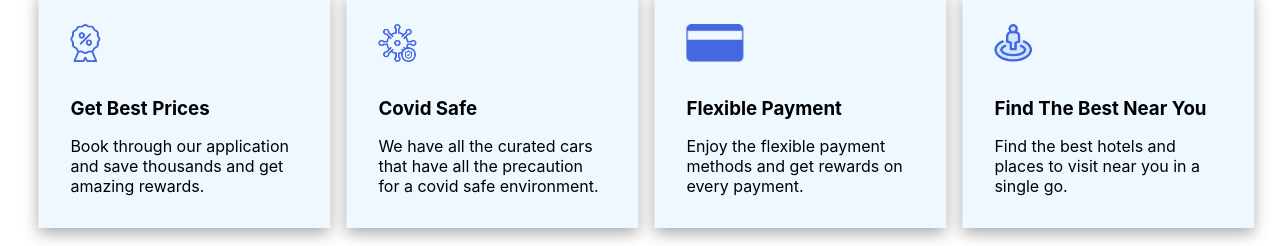
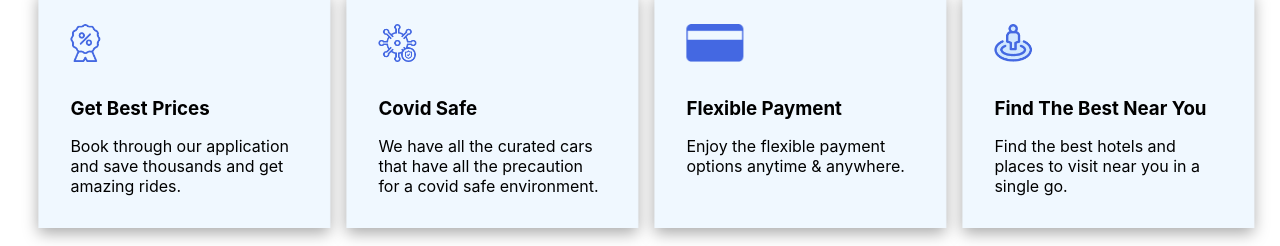
Before and after one commit to SharvariMore/Travel-log, a React (Create React App) app: page / in a window 1280 px wide. Shown: the part 1140-1386 px from the top of the page. Built offline with nearby package versions, Linux system fonts and the light colour scheme.

Commit message:
Modified services

```diff
--- a/src/components/Services.jsx
+++ b/src/components/Services.jsx
@@ -11,7 +11,7 @@ export default function Services () {
           icon: service1,
           title: "Get Best Prices",
           subTitle:
-            "Book through our application and save thousands and get amazing rewards.",
+            "Book through our application and save thousands and get amazing rides.",
         },
         {
           icon: service2,
@@ -23,7 +23,7 @@ export default function Services () {
           icon: service3,
           title: "Flexible Payment",
           subTitle:
-            " Enjoy the flexible payment methods and get rewards on every payment.",
+            " Enjoy the flexible payment options anytime & anywhere.",
         },
         {
           icon: service4,
```
